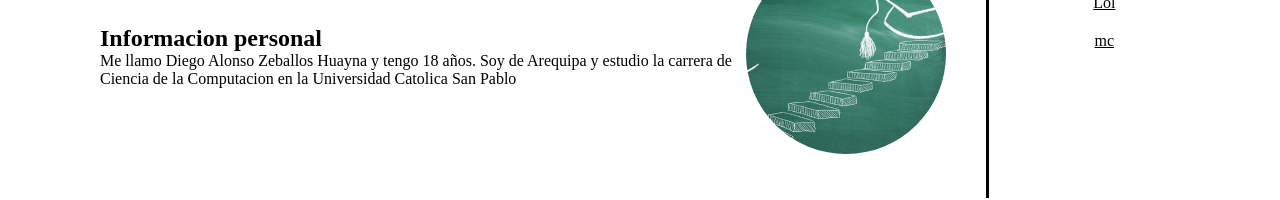
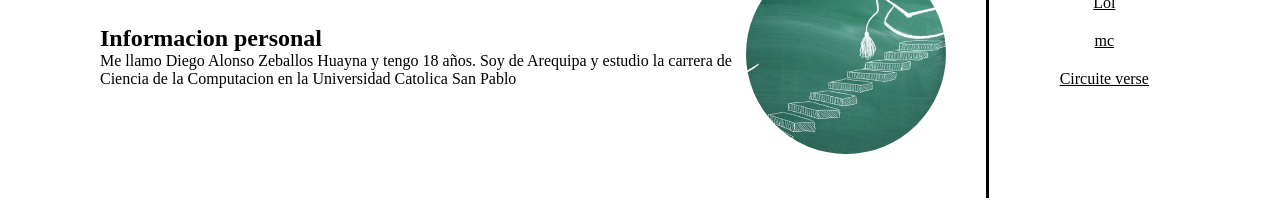
Before and after one commit to diegougu/Diego-Alonso-Zeballos-Huayna.github.io, a plain HTML site: page index.html in a window 1280 px wide. Shown: the part 545-745 px from the top of the page. Drawn offline with Linux system fonts and the light colour scheme.

Commit message:
Update index.html

```diff
--- a/index.html
+++ b/index.html
@@ -47,6 +47,7 @@
             <a href="https://ginosebastiand.github.io/">Gino</a>
             <a href="https://www.leagueoflegends.com/es-es/">Lol</a>
             <a href="https://www.minecraft.net/es-es">mc</a>
+            <a href="https://circuitverse.org/users/190944">Circuite verse</a>
 
         </div>
     </div>
```
